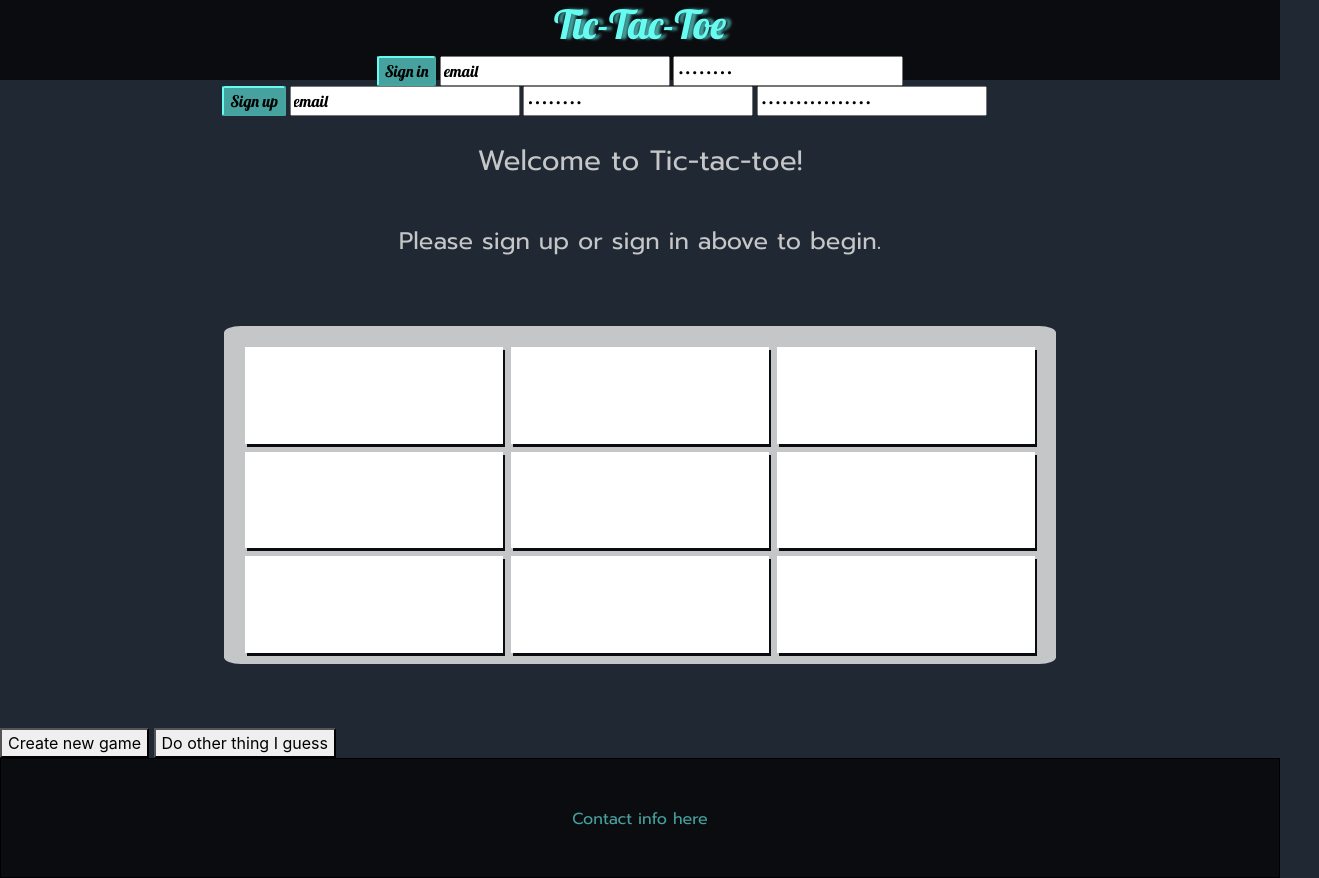
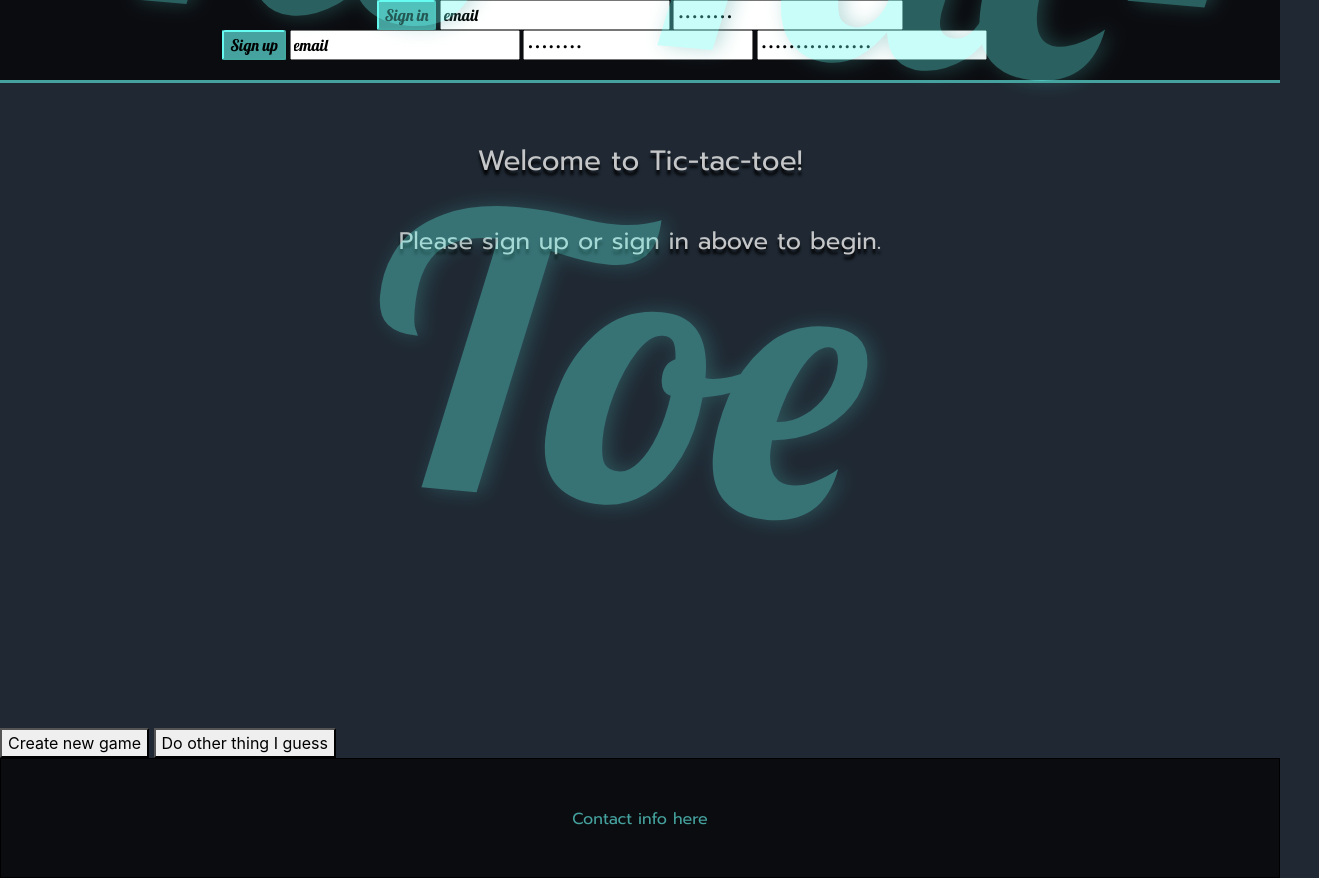
Before and after one commit to Mctripp/tic-tac-toe-client, a website built with webpack: page index.html in a window 1280 px wide. Shown: the whole page, 1319 px wide, since content can reach past the window. Built offline with nearby package versions, Linux system fonts and the light colour scheme.

Commit message:
More formatting
This is the ACTUAL last formatting commit for a little

```diff
--- a/assets/scripts/app.js
+++ b/assets/scripts/app.js
@@ -17,7 +17,6 @@ $(() => {
   $('#sign-out').on('submit', userEvents.onSignOut)
   $('#change-password').on('submit', userEvents.onChangePassword)
   // add event for when player clicks on grid square
-  // event should point to function that is in game engine
   $('.box').on('click', engine.markGrid)
   // Add event for checking if someone has won
   $('.box').on('click', engine.checkWin)
--- a/assets/scripts/games/events.js
+++ b/assets/scripts/games/events.js
@@ -26,8 +26,9 @@ const onNewGame = event => {
 
 const onFindGame = event => {
   event.preventDefault()
+  const id = ""
 
-  api.findGame()
+  api.findGame(id)
   // If succeed:
     .then(ui.onFindGameSuccess)
   // If fail:
@@ -36,8 +37,9 @@ const onFindGame = event => {
 
 const onUpdateGame = event => {
   event.preventDefault()
+  const gameDelta = ""
 
-  api.updateGames()
+  api.updateGames(gameDelta)
   // If succeed:
     .then(ui.onUpdateGameSuccess)
   // If fail:
--- a/assets/styles/index.scss
+++ b/assets/styles/index.scss
@@ -16,8 +16,19 @@ h1, form {
   display: inline-block;
 }
 
-h1 {
-  text-shadow: 5px 0 3px $colorLightBlue2;
+.side-text {
+  text-shadow: 5px 0 20px $colorLightBlue2;
+  transform: rotate(5deg);
+  color: $colorLightBlue;
+  font-family: 'Lobster', sans-serif;
+  width: 100%;
+  display: inline;
+  opacity: 0.35;
+  position: absolute;
+  font-size: 2400%;
+  bottom: 25%;
+  left: 0;
+  //top: 50%;
 }
 
 main {
@@ -42,6 +53,19 @@ img {
 .text-block {
   width: 100%;
   height: 35%;
+  text-shadow: 0 5px 3px black;
+}
+
+.tictactoe {
+  padding: 2.5%;
+  display: flex;
+  flex-wrap: wrap;
+  position: relative;
+  width: 100%;
+  height: 65%;
+  align-items: stretch;
+  background: rgba($colorGray, 0.25);
+  border-radius: 2%;
 }
 
 .box {
@@ -54,24 +78,13 @@ img {
   }
 }
 
-.tictactoe {
-  padding: 2.5%;
-  display: flex;
-  flex-wrap: wrap;
-  position: relative;
-  width: 100%;
-  height: 65%;
-  align-items: stretch;
-  background: $colorGray;
-  border-radius: 2%;
-}
-
 header {
   height: 10%;
   background: $colorBlue;
   font-family: 'Lobster', sans-serif;
   color: $colorLightBlue;
   text-align: center;
+  box-shadow: 0 3px $colorLightBlue2;
 }
 
 header button {
--- a/index.html
+++ b/index.html
@@ -13,7 +13,6 @@
     </head>
     <body>
       <header>
-        <h1>Tic-Tac-Toe</h1>
         <nav>
           <form id="sign-in">
             <button>Sign in</button>
@@ -37,12 +36,13 @@
         </nav>
       </header>
       <main>
+        <h1 class="side-text">Tic-Tac-Toe</h1>
         <div class="text-block">
           <h3 class="welcome-text">Welcome to Tic-tac-toe!<h3></br>
           <h4 class="welcome-text">Please sign up or sign in above to begin.<h4>
           <h4 class="error-message hidden">Error Message</h4>
         </div>
-        <div class="tictactoe">
+        <div class="tictactoe hidden">
           <div id="box0" class="box box-top box-left diag-1">
             <img class="hidden">
           </div>
```
